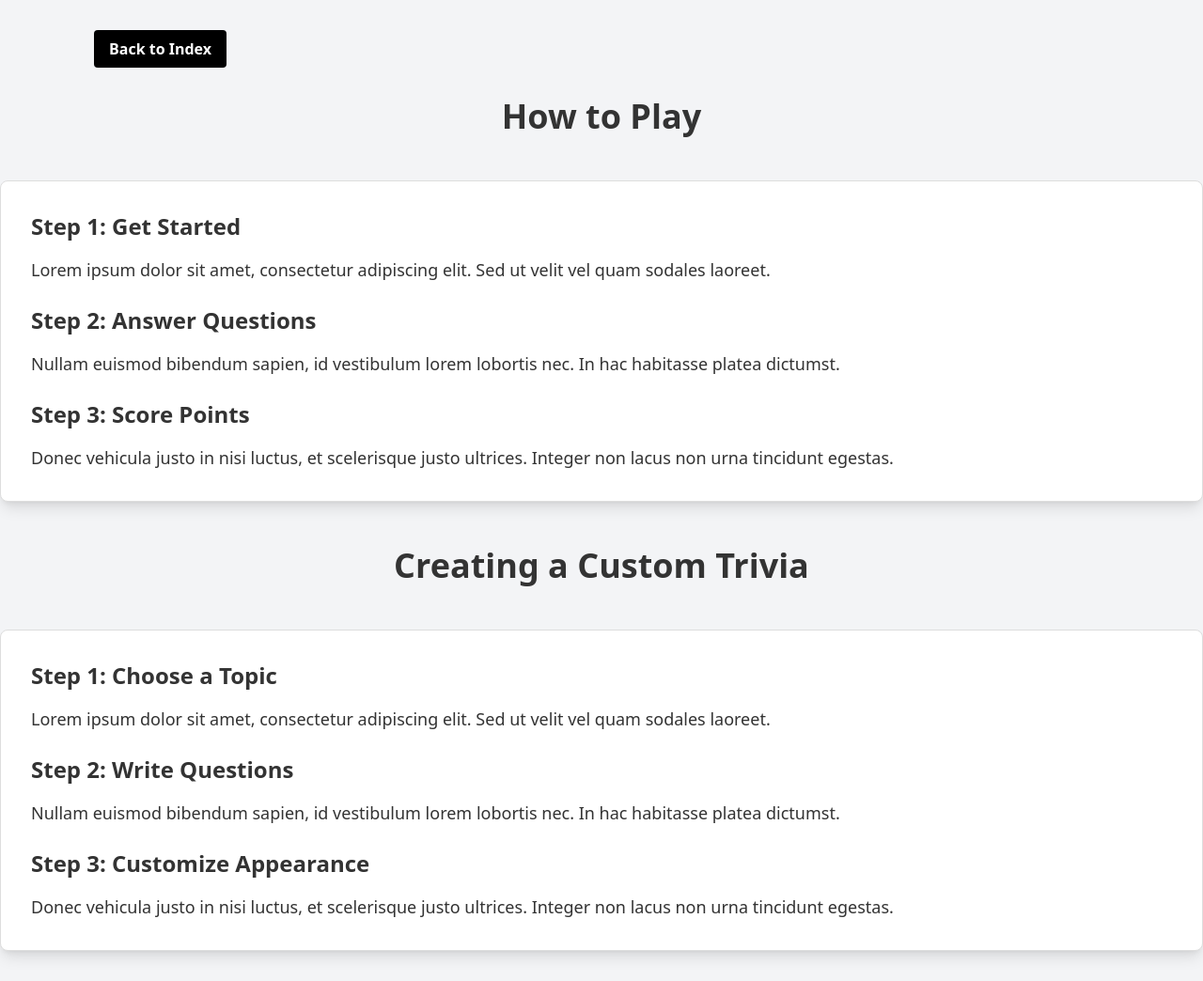
After one commit to edvilme/what-the-x, a Flask app: page /tutorial in a window 1280 px wide. The commit adds this page. Shown: the whole page at 94% size. Run offline with Flask 3, Linux system fonts and the light colour scheme; parts of the project's set-up code (start-up, migrations or seed data) failed here and were passed over; some libraries are stand-ins or nearby versions.

Commit message:
[ADD] Tutorial

```diff
--- a/app.py
+++ b/app.py
@@ -113,6 +113,10 @@ def question():
 def index():
     return render_template("index.html", question=random.choice(QUESTIONS))
 
+@app.route("/tutorial")
+def tutorial():
+    return render_template("tutorial.html", question=random.choice(QUESTIONS))
+
 @app.route("/answer/<int:question>", methods=["POST"])
 def answer(question):
     # Search question by id
--- a/templates/question.html
+++ b/templates/question.html
@@ -11,6 +11,7 @@
     <nav class="bg-gray-800 py-4">
         <div class="container mx-auto flex justify-between items-center">
             <div class="flex items-center text-white">
+                <a href="index" class="bg-grey text-white font-bold py-2 px-4">Back</a>
                 <span id="user_username" class="mr-4">@appleseed</span>
                 <span id="user_score" class="bg-blue-500 text-white px-2 py-1 rounded-full">{{ userScore }}</span>
             </div>
--- /dev/null
+++ b/templates/tutorial.html
@@ -0,0 +1,47 @@
+<!DOCTYPE html>
+<html lang="en">
+<head>
+    <meta charset="UTF-8">
+    <meta name="viewport" content="width=device-width, initial-scale=1.0">
+    <title>Tutorial: Trivia Game</title>
+    <script src="https://cdn.tailwindcss.com"></script>
+    <style>
+        /* Custom Styles */
+        .bg-custom {
+            background-color: #f4f4f4;
+        }
+        .text-custom {
+            color: #333;
+        }
+        .border-custom {
+            border-color: #ddd;
+        }
+    </style>
+</head>
+<body class="font-sans bg-gray-100 text-custom">
+    <div style="margin-left: 100px;" class="text-top-left">
+        <a href="index" class="bg-black hover:bg-grey text-white font-bold py-2 px-4 rounded inline-block mt-8">Back to Index</a>
+    </div>
+    <div class="container mx-auto py-8">
+        <h1 class="text-4xl font-bold text-center mb-12">How to Play</h1>
+        <section class="bg-white border border-custom p-8 rounded-lg shadow-lg mb-12">
+            <h2 class="text-2xl font-semibold mb-4">Step 1: Get Started</h2>
+            <p class="text-lg mb-6">Lorem ipsum dolor sit amet, consectetur adipiscing elit. Sed ut velit vel quam sodales laoreet.</p>
+            <h2 class="text-2xl font-semibold mb-4">Step 2: Answer Questions</h2>
+            <p class="text-lg mb-6">Nullam euismod bibendum sapien, id vestibulum lorem lobortis nec. In hac habitasse platea dictumst.</p>
+            <h2 class="text-2xl font-semibold mb-4">Step 3: Score Points</h2>
+            <p class="text-lg">Donec vehicula justo in nisi luctus, et scelerisque justo ultrices. Integer non lacus non urna tincidunt egestas.</p>
+        </section>
+
+        <h1 class="text-4xl font-bold text-center mb-12">Creating a Custom Trivia</h1>
+        <section class="bg-white border border-custom p-8 rounded-lg shadow-lg">
+            <h2 class="text-2xl font-semibold mb-4">Step 1: Choose a Topic</h2>
+            <p class="text-lg mb-6">Lorem ipsum dolor sit amet, consectetur adipiscing elit. Sed ut velit vel quam sodales laoreet.</p>
+            <h2 class="text-2xl font-semibold mb-4">Step 2: Write Questions</h2>
+            <p class="text-lg mb-6">Nullam euismod bibendum sapien, id vestibulum lorem lobortis nec. In hac habitasse platea dictumst.</p>
+            <h2 class="text-2xl font-semibold mb-4">Step 3: Customize Appearance</h2>
+            <p class="text-lg">Donec vehicula justo in nisi luctus, et scelerisque justo ultrices. Integer non lacus non urna tincidunt egestas.</p>
+        </section>
+    </div>
+</body>
+</html>
```
